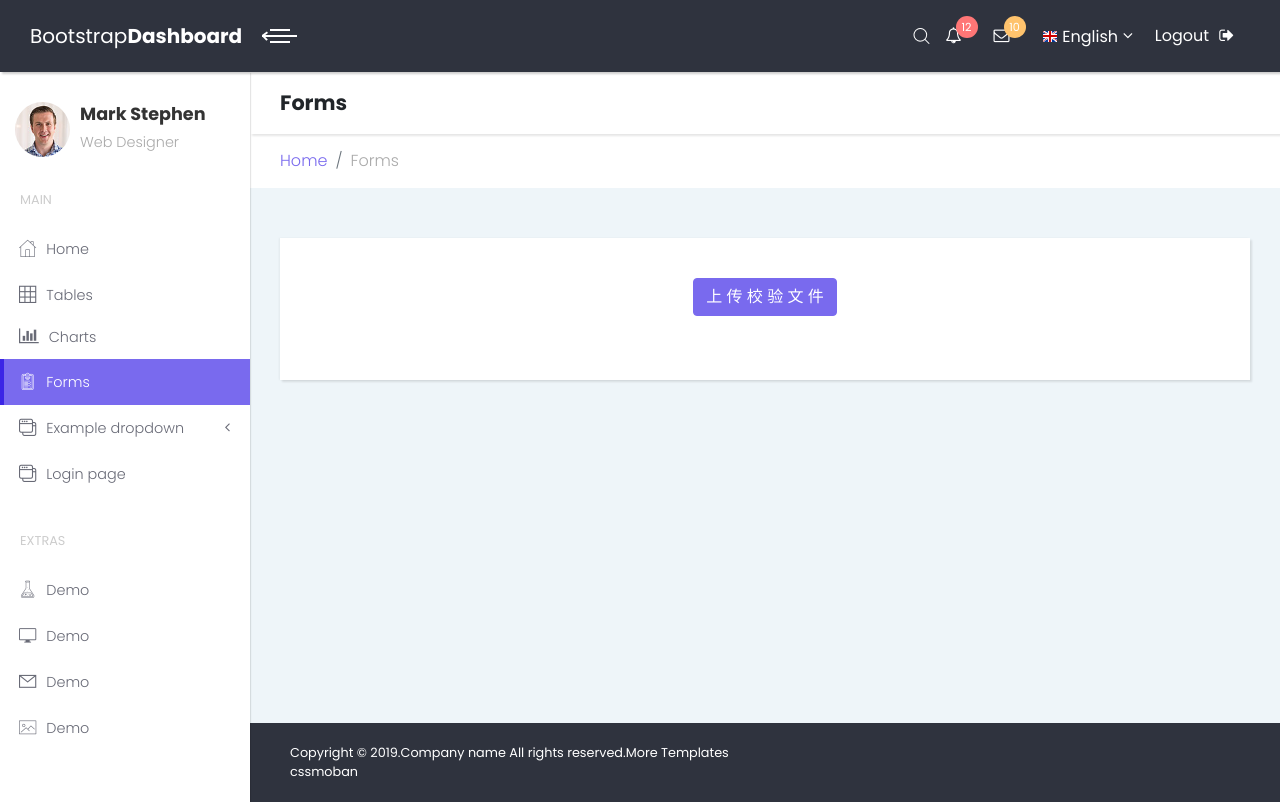
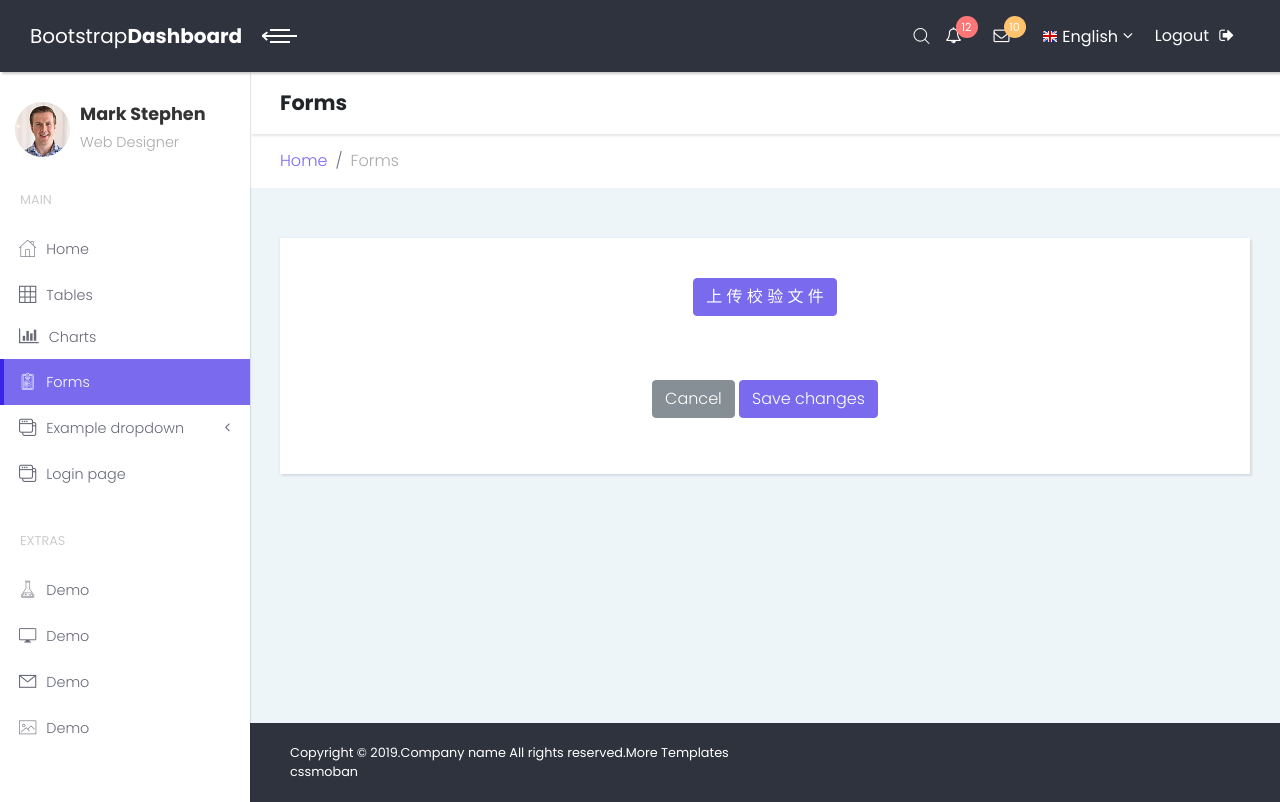
Before and after one commit to ArjenCole/SMEDI_CIDataPlatform, a Python web app: template templates/forms.html in a window 1280 px wide. Run offline with Jinja, Linux system fonts and the light colour scheme; the template is opened without the code that fills it, so the values that code supplies are empty; some libraries are stand-ins or nearby versions.

Commit message:
增加表单提交按钮

```diff
--- a/templates/forms.html
+++ b/templates/forms.html
@@ -184,6 +184,12 @@
                                  <input type="file" id="fileInput" class="form-control-file" style="left:-9999px;position:absolute;">
                                  <span> 上 传 校 验 文 件 </span>
                             </label>
+                          </div>
+                        </div>
+                        <div class="form-group row">
+                          <div class="card-body text-center">
+                            <button type="submit" class="btn btn-secondary">Cancel</button>
+                            <button type="submit" class="btn btn-primary">Save changes</button>
                           </div>
                         </div>
                       </form>
```
